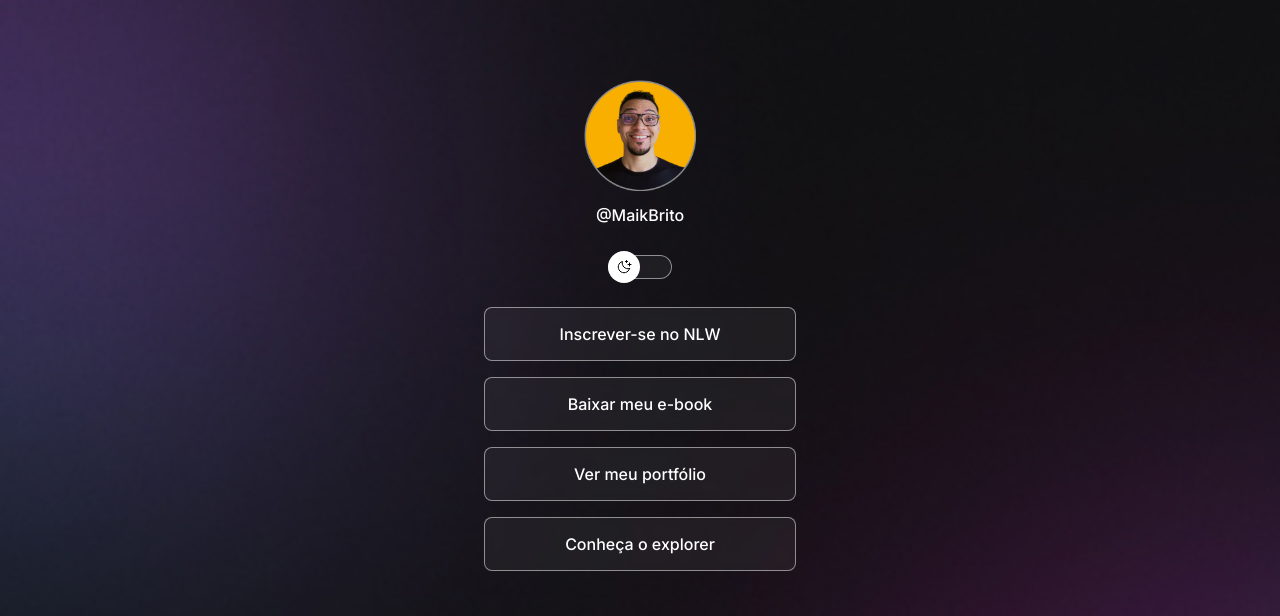
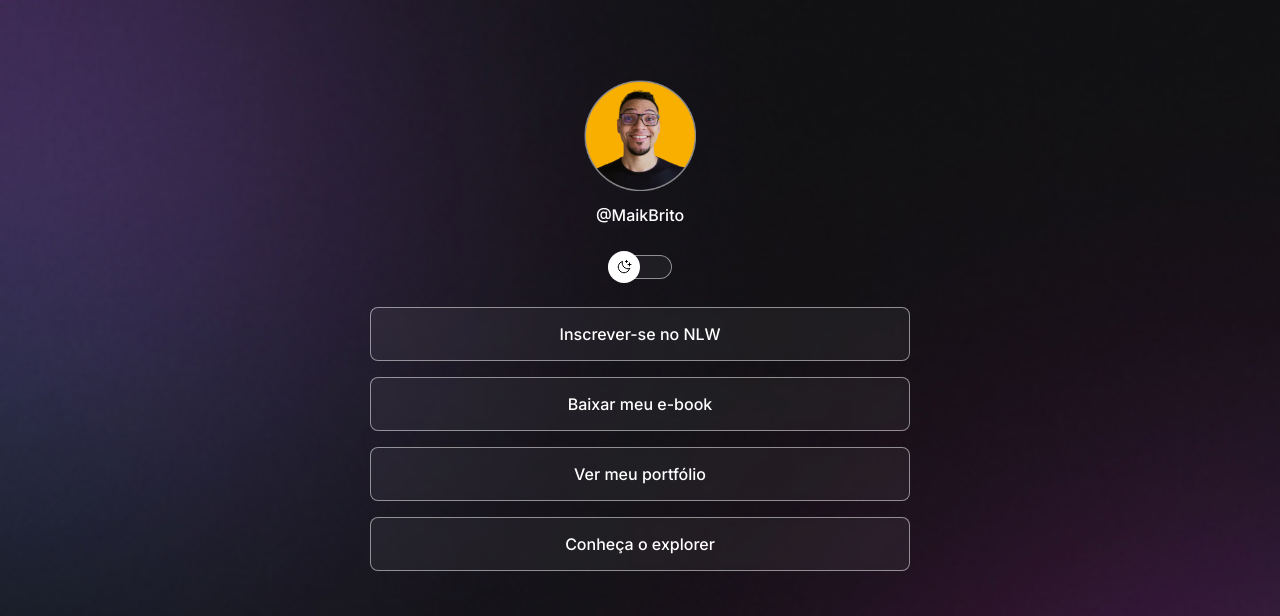
Before and after one commit to paulojarderson/Devlinks, a plain HTML site: page index.html in a window 1280 px wide. Shown: the top 616 px of the page. Drawn offline with nearby package versions, Linux system fonts and the light colour scheme.

Commit message:
adjust container width

```diff
--- a/style.css
+++ b/style.css
@@ -34,7 +34,8 @@
     }
 
     #container{
-    width: 360px;
+    width: 100%;
+    max-width: 588px;
     margin: 56px auto 0px;
     padding: 0 24px;
   }
@@ -75,6 +76,7 @@
   left: 0;
   z-index: 1;
   transform:translateY(-50%);
+  cursor: pointer;
  }
 
  .light #switch button {
```
